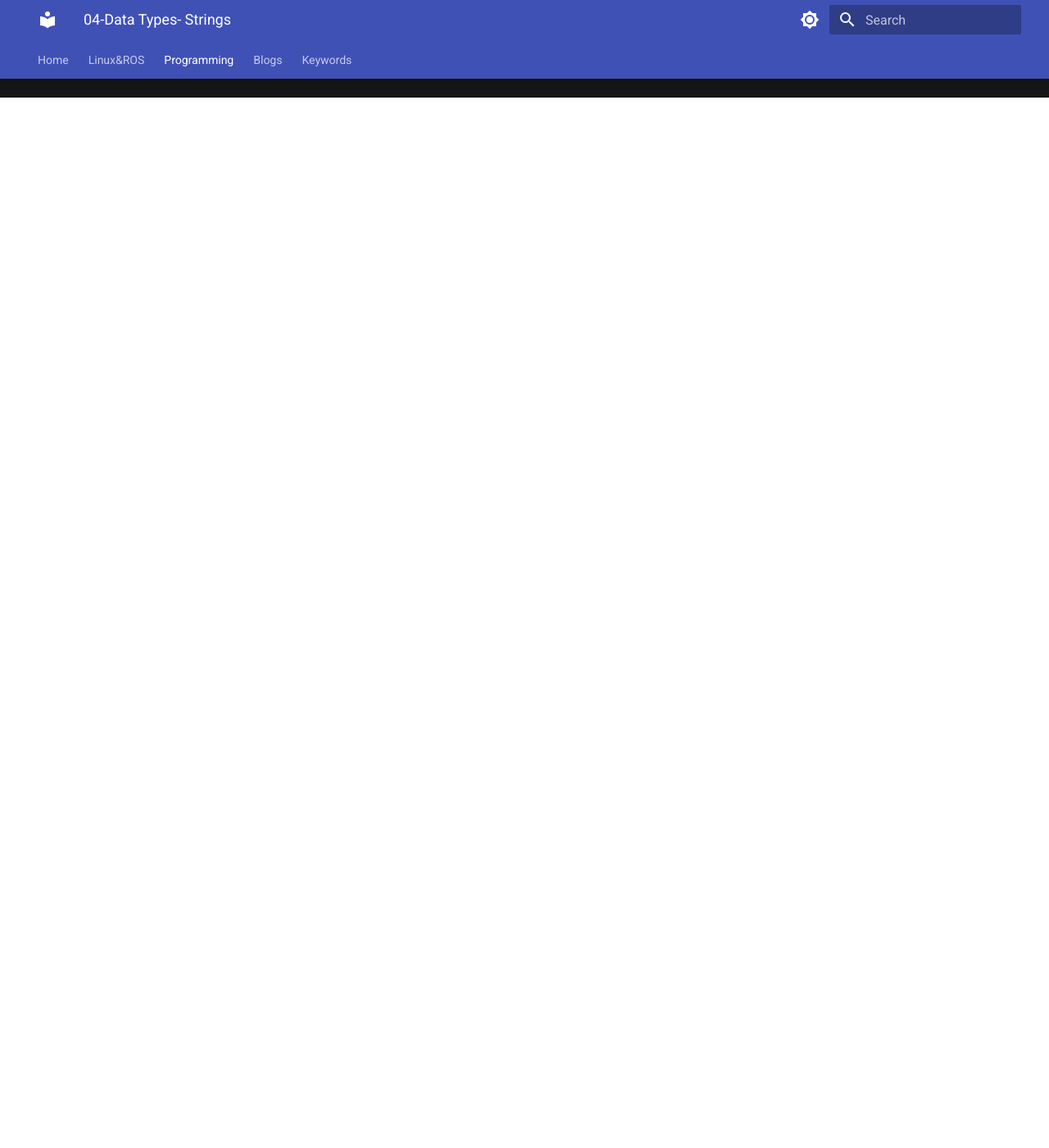
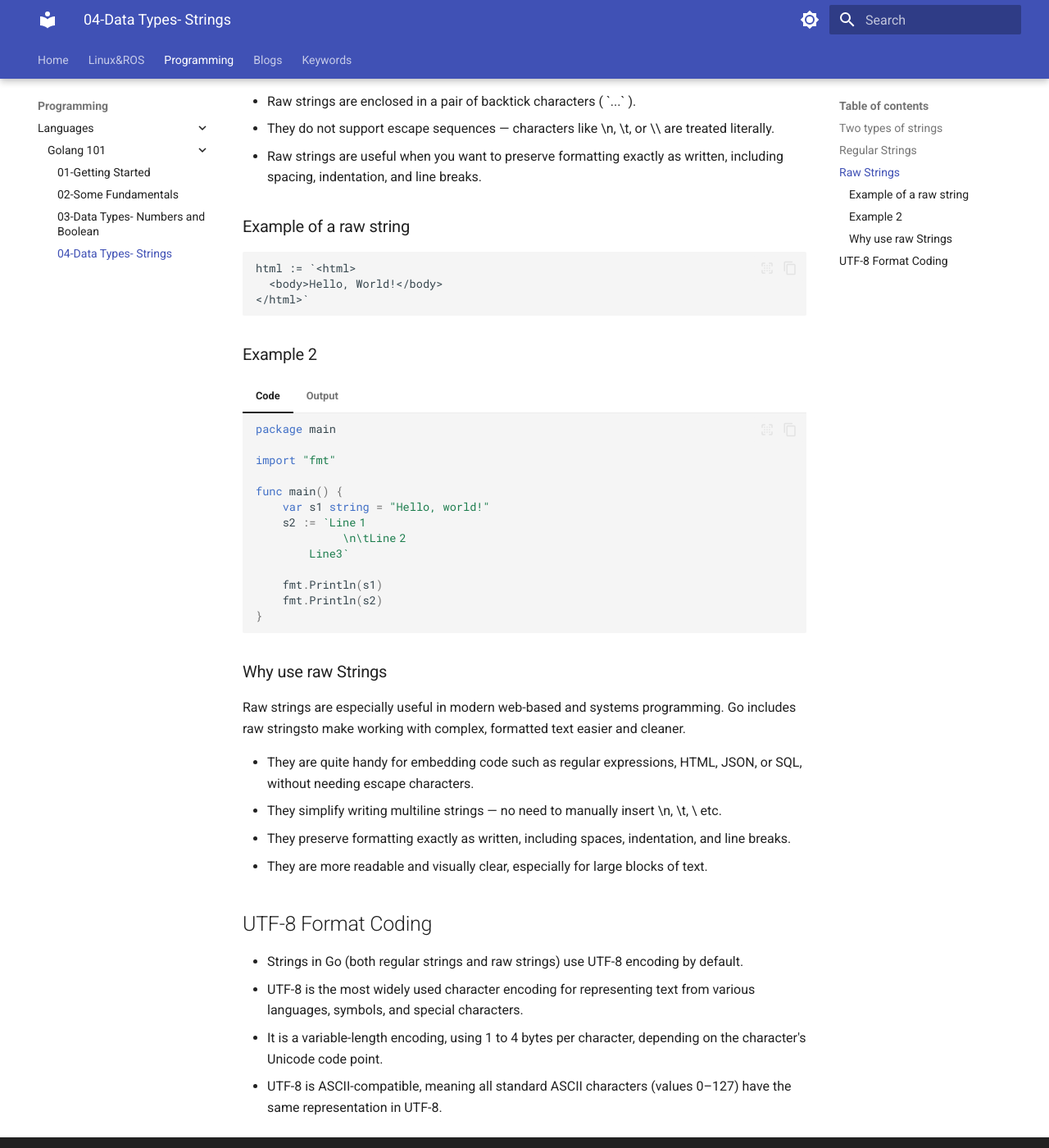
Before and after one commit to alohamujeeb/alohamujeeb.github.io, an MkDocs documentation site: the page built from docs/languages/golang/04-datatypes-2.md, in a window 1280 px wide and 1400 px high, scrolled down 1281 px. Shown: the whole window at 82% size. Built offline with MkDocs 1.6.1 and Material for MkDocs 9.7.7, drawn with Linux system fonts in a browser that asks for light colours; some of the changed text lies outside the part shown.

Commit message:
a section on golang added

````diff
--- a/docs/languages/golang/04-datatypes-2.md
+++ b/docs/languages/golang/04-datatypes-2.md
@@ -1,6 +1,93 @@
-# **03-Data Types Part-2**
-strings
+# **04 Data Types-2: Strings in Go**
+
 ---
 
+## Two types of strings
+In Go, strings can be defined in two distinct ways, each offering unique benefits depending on the use-case:
 
-#
+**Regular Strings** – defined using double quotes ("...")
+
+- These support escape sequences like \n, \t, \", etc.
+- Ideal for **short, dynamic** strings or when using special characters.
+
+**Raw Strings** – defined using backtick characters (\`...\`)
+
+- These do not support escape sequences.
+- Useful for multiline text, embedded code, or preserving exact formatting.
+
+
+
+- Regular Strings (defined within double quotes)
+- Backtick Strings (defined within backtick characters)
+
+
+## Regular Strings
+- Regular strings are defined within double quotes, like C/C++, Java, and other languages.
+- They can contain escape characters such as \t, \n...
+
+|Escape Sequence|Description | Output	|
+|----|----|----|
+|\n|Newline	|Moves to next line|
+|\t|Horizontal tab|Adds tab spacing|
+|\\\	|Backslash (\)	| \ |
+|\"	|Double quote (")|"
+|\'	|Single quote (')	|(used in runes)|
+|\r	|Carriage return	|Resets cursor to line start|
+|\b	|Backspace-Deletes previous char |(in some terminals)|
+
+
+## Raw Strings
+They are especially helpful for writing strings that should appear visually as they are typed.
+
+- Raw strings are enclosed in a pair of backtick characters ( \`...\` ).
+- They do not support escape sequences — characters like \n, \t, or \\\ are treated literally.
+- Raw strings are useful when you want to preserve formatting exactly as written, including spacing, indentation, and line breaks.
+
+
+### Example of a raw string
+```
+html := `<html>
+  <body>Hello, World!</body>
+</html>`
+```
+
+### Example 2
+=== "Code"
+	``` go
+	package main
+
+	import "fmt"
+
+	func main() {
+		var s1 string = "Hello, world!"
+		s2 := `Line 1
+				 \n\tLine 2
+			Line3`
+
+		fmt.Println(s1)
+		fmt.Println(s2)
+	}
+	```
+
+=== "Output"
+	```
+	Hello, world!
+	Line 1
+				 \n\tLine 2
+			Line3
+	```
+
+### Why use raw Strings
+Raw strings are especially useful in modern web-based and systems programming. Go includes raw stringsto make working with complex, formatted text easier and cleaner.
+
+- They are quite handy for embedding code such as regular expressions, HTML, JSON, or SQL, without needing escape characters.
+- They simplify writing multiline strings — no need to manually insert \n, \t, \\ etc.
+- They preserve formatting exactly as written, including spaces, indentation, and line breaks.
+- They are more readable and visually clear, especially for large blocks of text.
+
+
+## UTF-8 Format Coding
+- Strings in Go (both regular strings and raw strings) use UTF-8 encoding by default.
+- UTF-8 is the most widely used character encoding for representing text from various languages, symbols, and special characters.
+- It is a variable-length encoding, using 1 to 4 bytes per character, depending on the character's Unicode code point.
+- UTF-8 is ASCII-compatible, meaning all standard ASCII characters (values 0–127) have the same representation in UTF-8.
````
